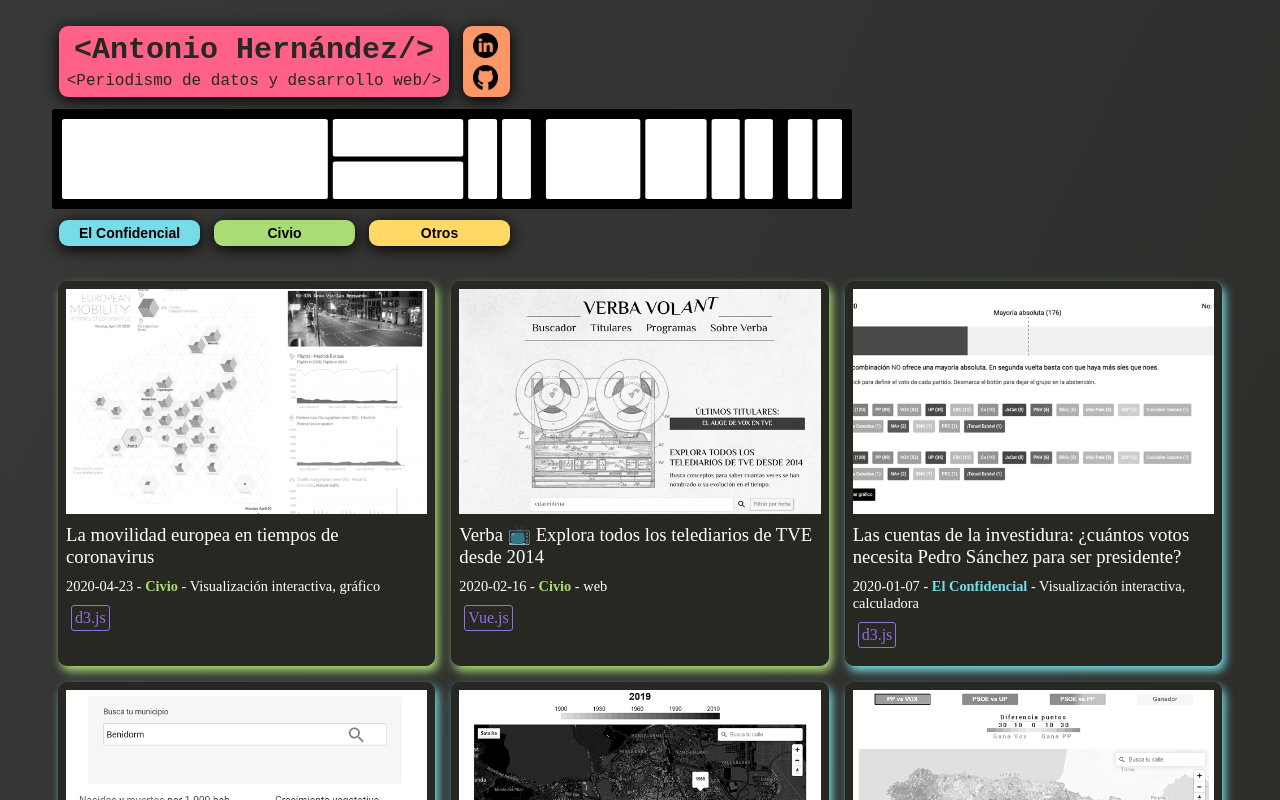
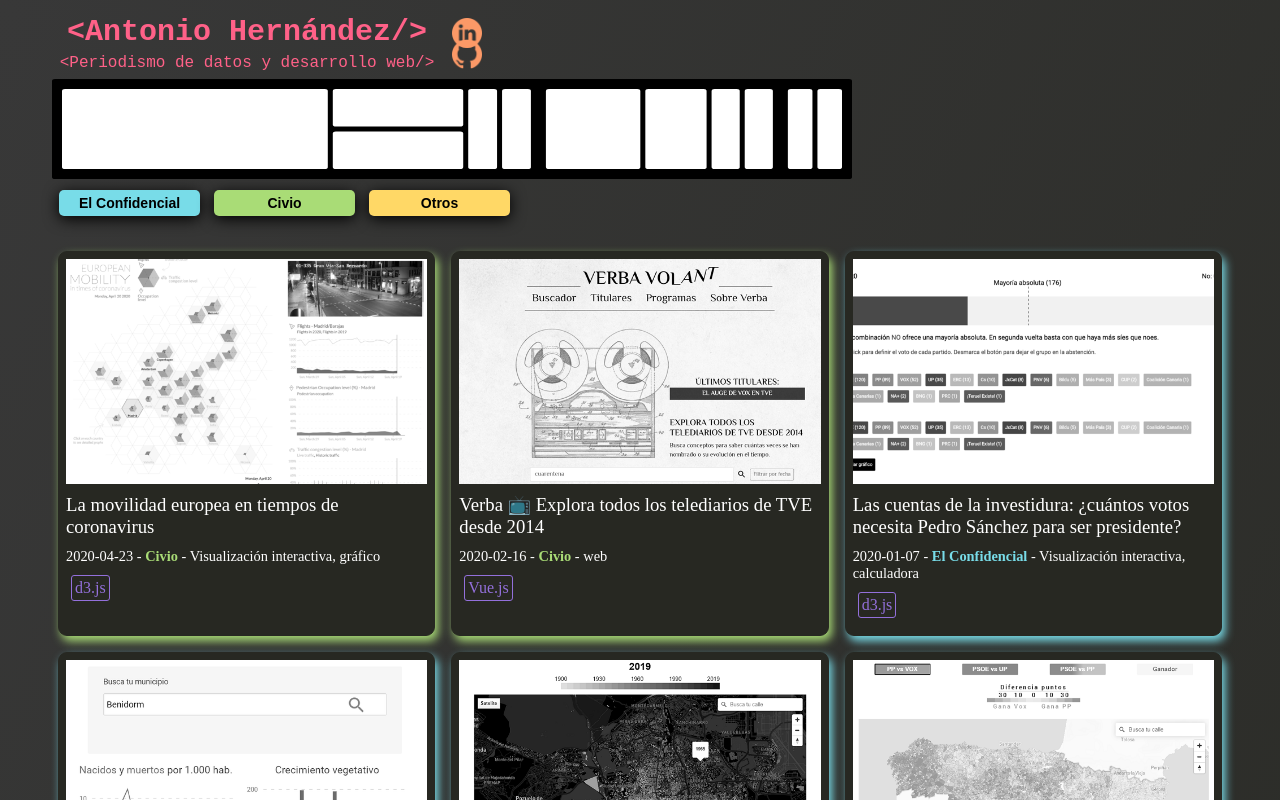
Before and after one commit to anerodata/portfolio, a Vue app: page / in a window 1280 px wide. Shown: the top 800 px of the page. Built offline with nearby package versions, Linux system fonts and the light colour scheme; a web font is replaced by a local one.

Commit message:
Adding changes on header

```diff
--- a/src/components/FilterBtn.vue
+++ b/src/components/FilterBtn.vue
@@ -44,7 +44,7 @@
     font-weight: bold;
     padding: 5px;
     margin: 7px;
-    border-radius: 9px;
+    border-radius: 5px;
     box-shadow: 0px 3px 15px black;
   }
 
--- a/src/components/Header.vue
+++ b/src/components/Header.vue
@@ -42,33 +42,31 @@ export default {
 	div #header{
 		display: flex;
 	}
+
 	#header_title{
 		flex-basis: 80%;
 		font-family: 'Fira Code', monospace;
-		color: #272822;
+		color: #ff6188;
+		/*color: #272822;*/
 		text-align: center;
 		margin: 0px;
-		background: #ff6188;
 		max-width: 450px;
 		padding: 7px;
 	}
 
-	#header_title, #social_btn{
-		margin: 18px 7px 12px 7px;
+	#social_btn{
 		border-radius: 9px;
-		box-shadow: 0px 3px 15px black;
 	}
 
 	#social_btn {
 		position: relative;
-		flex-basis: 10%;
-		background: #fc9867;
+		flex-basis: 15%;
 	}
 
 	#social_btn img{
 		display: block;
-		width: 25px;
-		margin: 7px 10px;
+		width: 30px;
+		margin: 10px 10px;
 	}
 
 	#social_btn a:first-child{
```
Also changed, not shown: src/assets/img/github.png, src/assets/img/linkedin.png.
